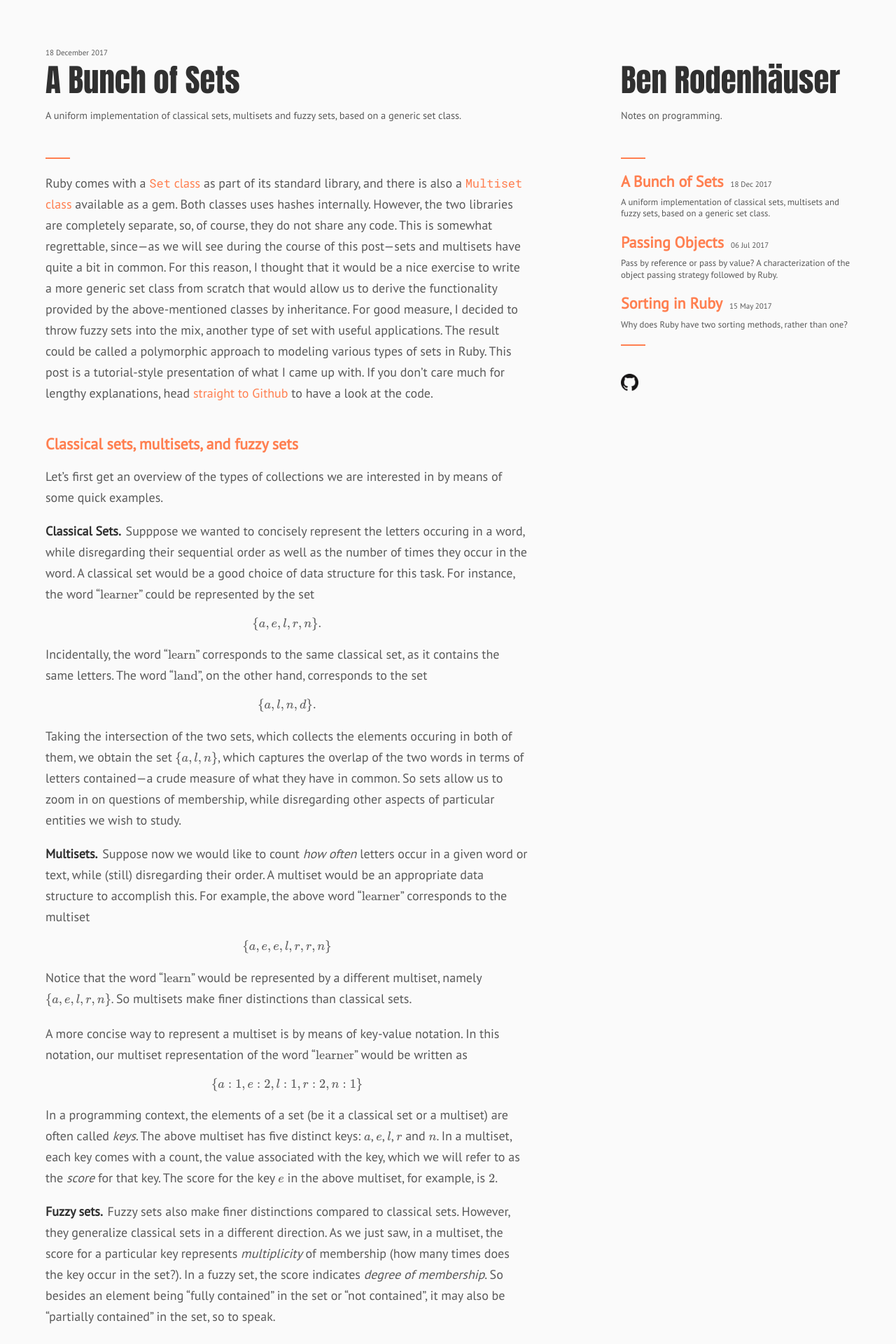
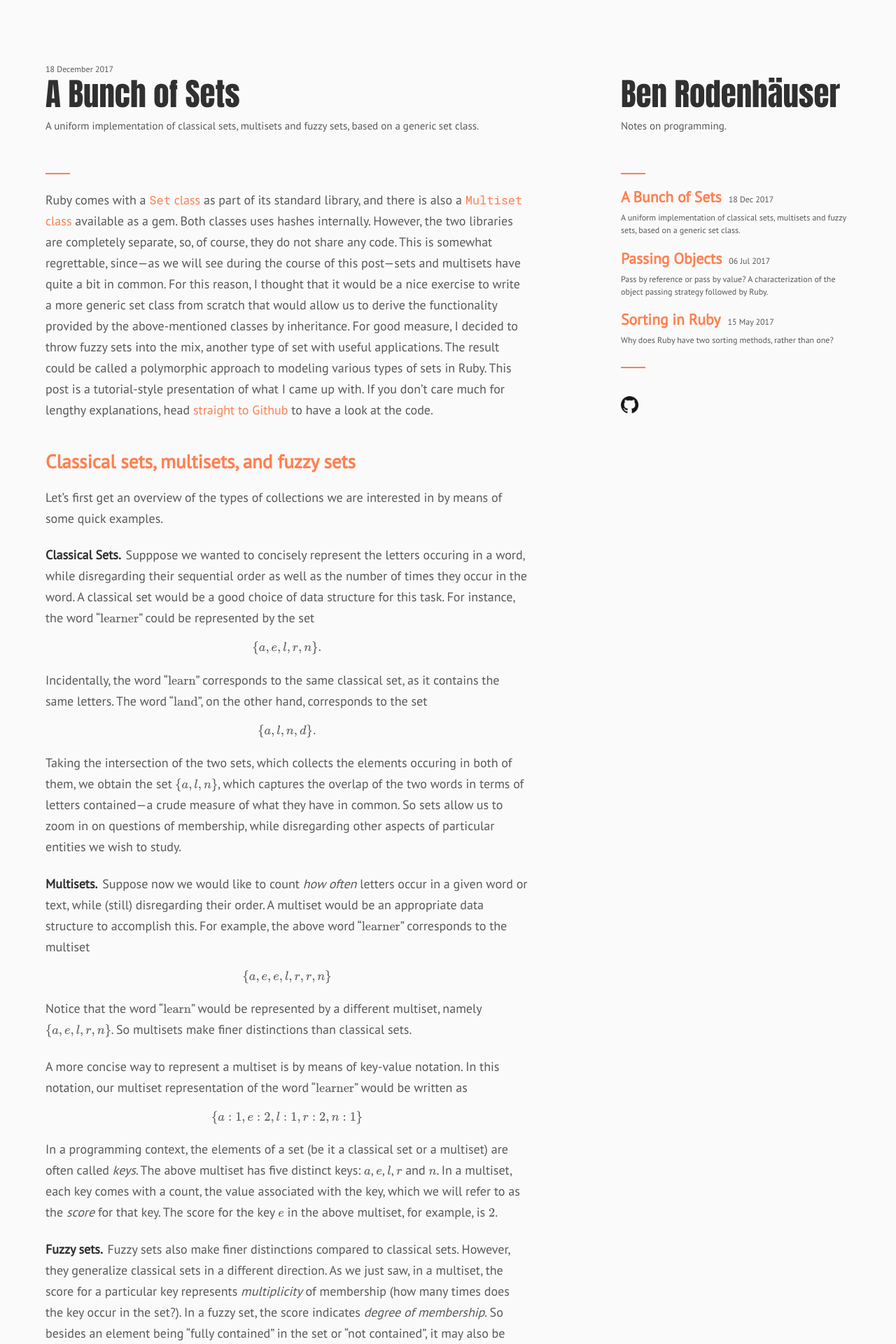
Before and after one commit to benrodenhaeuser/benrodenhaeuser.github.io, a Jekyll site: the page built from index.md, in a window 1280 px wide. Shown: the top 1920 px of the page at 70% size. Built offline with Jekyll 4.4.1, drawn with Linux system fonts in a browser that asks for light colours; formulas are drawn with MathJax 3.

Commit message:
finetuning vertical rhythm

```diff
--- /dev/null
+++ b/_includes/content.html
@@ -0,0 +1,27 @@
+<section>
+  <p>
+    <small>
+      {{ page.date | date_to_long_string }}
+    </small>
+  </p>
+
+  <h1 class="title">
+    {{ page.title }}
+  </h1>
+
+  <div class="description">
+    {{ page.description }}
+  </div>
+
+  <div class="content">
+    <hr class="line" />
+    <div class="content-inner">
+      {{ page.content }}
+    </div>
+  </div>
+
+  <p class='terminal'>
+    <small>&nbsp;</small>
+  </p>
+  <hr class="line" />
+</section>
--- a/_includes/header.html
+++ b/_includes/header.html
@@ -1,5 +1,7 @@
 <header>
-  <small>&nbsp;</small>
+  <p>
+    <small>&nbsp;</small>
+  </p>
   <a href="http://notes.benrodenhaeuser.io">
     <h1 class="title">
       {{ site.title }}
@@ -12,20 +14,26 @@
 
   <div class="content">
     <hr class="line" />
+
     <div class="sidebar-content-inner">
 
 
         {% for post in site.posts %}
 
             <h2 class="sidebar">
-              <a class="post-link" href="{{ post.url | prepend: site.baseurl }}">{{ post.title }}</a><span class="pad"></span><small>{{ post.date | date_to_string }}</small>
+              <a class="post-link" href="{{ post.url | prepend: site.baseurl }}">{{ post.title }}</a><span class="sidebar-pad"></span><small>{{ post.date | date_to_string }}</small>
             </h2>
-            <div class="sidebar-description">
-              {{ post.description }}
-            </div>
+            <p class="sidebar">
+              <small>
+                {{ post.description }}
+              </small>
+            </p>
         {% endfor %}
 
     </div>
+    <p class='terminal'>
+      <small>&nbsp;</small>
+    </p>
     <hr class="line" />
 
     <div class="external">
--- a/_layouts/front.html
+++ b/_layouts/front.html
@@ -3,27 +3,8 @@
   {% include head.html %}
   <body>
     <div class="wrapper">
-      <section>
-      {% assign post = site.posts.first %}
-      <small>{{ post.date | date_to_long_string }}</small>
-      <h1 class="title">{{ post.title }}</h1>
-      <div class="description">{{ post.description }}</div>
-
-      <div class="content">
-        <hr class="line" />
-        <div class="content-inner">
-          {{ post.content }}
-        </div>
-      </div>
-      <div class="pad"></div><hr class="line" /><div class="triplepad"></div>
-
-      <!-- {% for post in site.posts %}
-      <small>{{ post.date | date_to_long_string }}</small>
-      {{ post.content }}
-      <div class="pad"></div><hr class="line" /><div class="triplepad"></div>
-      {% endfor %} -->
-
-      </section>
+      {% assign page = site.posts.first %}
+      {% include content.html %}
       {% include header.html %}
       {% include footer.html %}
     </div>
--- /dev/null
+++ b/_scss/reset/whitespace_reset.scss
@@ -0,0 +1,37 @@
+ul, ol {
+  list-style: none;
+}
+
+h1, h2, h3, h4, h5, h6, pre, code {
+  font-size: 1em;
+}
+
+ul, ol, li, h1, h2, h3, h4, h5, h6, pre, form, body, html, p, blockquote, fieldset, input, dl, dt, dd, figure, figcaption {
+  margin: 0;
+  padding: 0;
+}
+
+a img, :link img, :visited img, fieldset {
+  border: none;
+}
+
+address {
+  font-style: normal;
+}
+
+header, section, article, nav, footer, hgroup, details, summary, figure, main {
+  display: block;
+}
+
+mark {
+  color: inherit;
+  background: transparent;
+}
+
+abbr {
+  border: none;
+}
+
+summary::-webkit-details-marker {
+  display: none;
+}
--- a/_scss/style.scss
+++ b/_scss/style.scss
@@ -1,26 +1,26 @@
+@import "reset/whitespace_reset";
 @import "syntax-highlighting/syntax";
+
+$basefont: 18px;
+$baseline: 30px;
+$bodycolor: #595959;
 
 body {
   background-color: #fafafa;
-  padding:50px;
-  font: 18px 'PT Sans', sans-serif;
-  line-height: 30px;
-  color:#595959;
-  font-weight:400;
+  color: $bodycolor;
+  font-family: 'PT Sans', sans-serif;
+  font-size: $basefont;
+  font-weight: normal;
+  line-height: $baseline;
+  margin: 2 * $baseline;
 }
 
 h1 {
+  color: #303030;
   font-family: 'Anton', serif;
-}
-
-h1 {
-  line-height:1.1;
-  color: #303030;
-  margin:0 0 20px;
   font-weight: normal;
-  font-size: 45px;
-  padding-bottom: 0px;
-  margin-bottom: 10px;
+  font-size: 1.5 * $baseline;
+  line-height: 1.5 * $baseline;
 }
 
 a h1:hover {
@@ -28,24 +28,44 @@ a h1:hover {
 }
 
 h2 {
-  line-height:1.1;
-}
-
-h2 {
-  font-size: 22px;
-  margin-top: 45px;
+  line-height: 1.5 * $basefont;
+  font-size: 1.5 * $basefont;
+  font-weight: bold;
+  margin-top: 1.5 * $baseline;
   color: #FF7F50;
+  font-weight: bold;
 }
 
 h2.sidebar {
-  margin-bottom: 10px;
-  margin-top: 0px;
+  font-size: 1.2 * $basefont;
+  line-height: 1.2 * $basefont;
+  margin-top: 0.74 * $baseline;
 }
 
-h2.sidebar small {
-  color: #595959;
-  font-weight: normal;
+p.sidebar {
+  line-height: $basefont;
+  margin-top: 0.25 * $baseline;
 }
+
+// h2.sidebar {
+//   margin-bottom: 10px;
+//   margin-top: 0px;
+// }
+//
+// h2.sidebar small {
+//   color: #595959;
+//   font-weight: normal;
+// }
+
+// .sidebar-description {
+//   font-size: 0.8rem;
+//   margin-bottom: 20px;
+//   line-height: 1.3;
+// }
+//
+// .sidebar-content-inner {
+//   margin-top: 20px;
+// }
 
 h2 code {
   color: #FF7F50;
@@ -54,8 +74,10 @@ h2 code {
 
 h3 {
   display: inline-block;
-  margin-bottom: 0px;
-  font-size: 100%;
+  margin-top: 0.74 * $baseline;
+  line-height: $baseline;
+  font-size: $basefont;
+  font-weight: bold;
   color: #303030;
 }
 
@@ -85,17 +107,8 @@ img.mark {
 }
 
 .description {
-  font-size: 0.9rem;
-}
-
-.sidebar-description {
-  font-size: 0.8rem;
-  margin-bottom: 20px;
-  line-height: 1.3;
-}
-
-.sidebar-content-inner {
-  margin-top: 20px;
+  font-size: 15px;
+  line-height: 45px;
 }
 
 .content {
@@ -107,18 +120,16 @@ img.mark {
 }
 
 p, ul, ol, pre, dl {
-  margin-top: 20px;
-  margin-left: 0;
-  margin-right: 0;
-  margin-bottom: 0;
+  margin-top: 0.74 * $baseline;
 }
 
-.pad {
-  padding: 5px;
+p.terminal {
+  margin-top: 0;
+  line-height: 0.74 * $baseline;
 }
 
-.triplepad {
-  padding: 15px;
+.sidebar-pad {
+  padding: 5px;
 }
 
 a {
@@ -143,7 +154,8 @@ ul > li:before {
 }
 
 a small {
-  font-size:11px;
+  // font-size: 12px;
+  // line-hight: 15px;
   color:#777;
   margin-top:-0.3em;
   display:block;
@@ -218,64 +230,9 @@ header {
   -webkit-font-smoothing:subpixel-antialiased;
 }
 
-header ul {
-  list-style:none;
-  height:40px;
-  padding:0;
-  background: #f4f4f4;
-  border-radius:5px;
-  border:1px solid #e0e0e0;
-  width:270px;
-}
-
-header li {
-  width:89px;
-  float:left;
-  border-right:1px solid #e0e0e0;
-  height:40px;
-}
-
-header li:first-child a {
-  border-radius:5px 0 0 5px;
-}
-
-header li:last-child a {
-  border-radius:0 5px 5px 0;
-}
-
-header ul a {
-  line-height:1;
-  font-size:11px;
-  color:#676767;
-  display:block;
-  text-align:center;
-  padding-top:6px;
-  height:34px;
-}
-
-header ul a:hover, header ul a:focus {
-  color:#675C5C;
-  // font-weight:bold;
-}
-
-header ul a:active {
-  // background-color:#f0f0f0;
-}
-
 strong {
   color:#222;
   font-weight:700;
-}
-
-header ul li + li + li {
-  border-right:none;
-  width:89px;
-}
-
-header ul a strong {
-  font-size:14px;
-  display:block;
-  color:#222;
 }
 
 section {
@@ -285,7 +242,10 @@ section {
 }
 
 small {
-  font-size:11px;
+  font-size:12px;
+  line-height: 15px;
+  color: $bodycolor;
+  font-weight: normal;
 }
 
 // hr {
```
Also changed, not shown: _layouts/post.html (+1 -13 lines), 6 other files.
